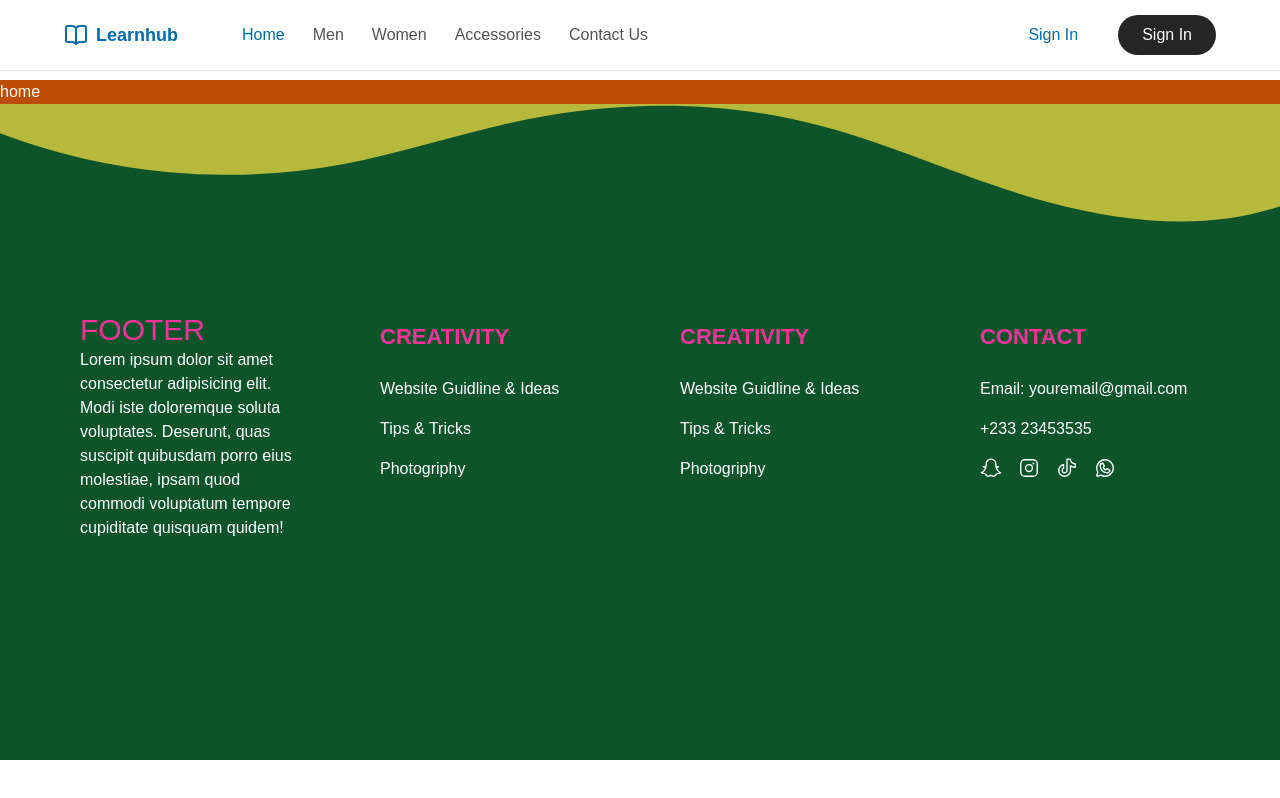
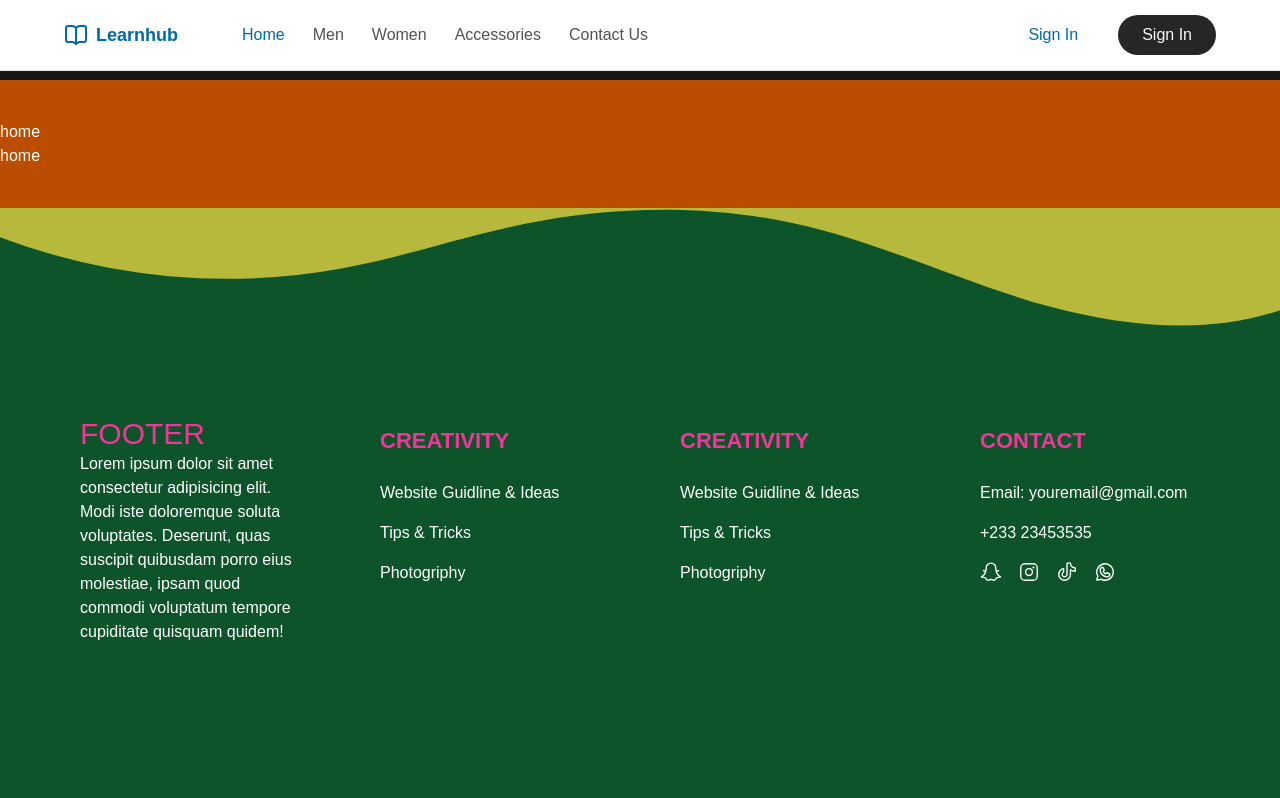
Before and after one commit to AyBee076/NavBar_2, a Next.js app: page / in a window 1280 px wide. Shown: the top 798 px of the page. Built offline with nearby package versions, Linux system fonts and the light colour scheme.

Commit message:
errors fixed

```diff
--- a/app/globals.css
+++ b/app/globals.css
@@ -20,8 +20,7 @@
 }
 
 body {
-  /* background: var(--background); */
-  /* background-color: rgb(138, 90, 19); */
+  background: var(--background);
   color: var(--foreground);
   font-family: Arial, Helvetica, sans-serif;
 }
--- a/app/page.tsx
+++ b/app/page.tsx
@@ -2,8 +2,10 @@ import Image from "next/image";
 
 export default function Home() {
   return (
-    <div className="mt-20 bg-amber-700">
+    <div className="mt-20 bg-amber-700 py-10">
+      home <br />
       home
+
     </div>
   );
 }
```
